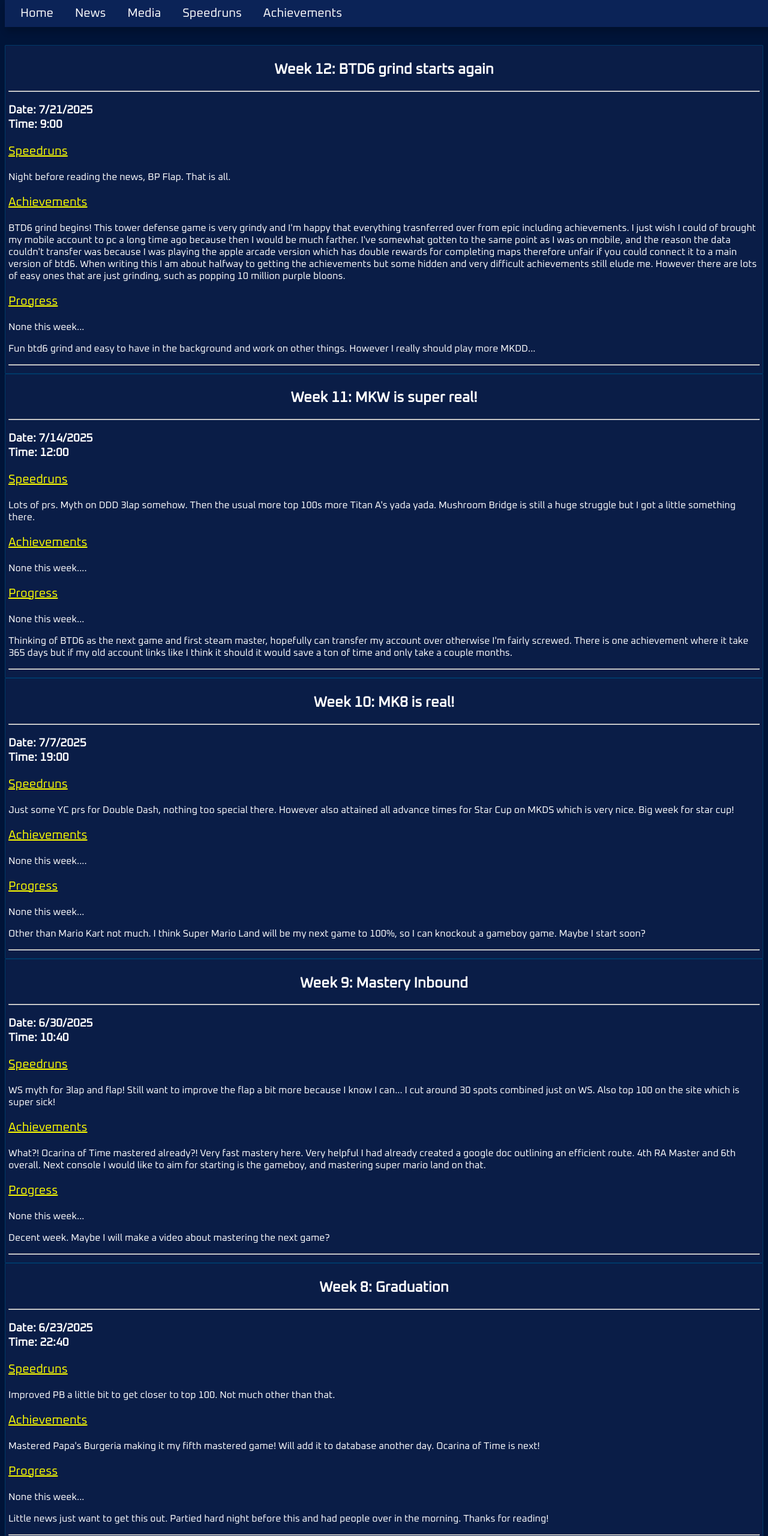
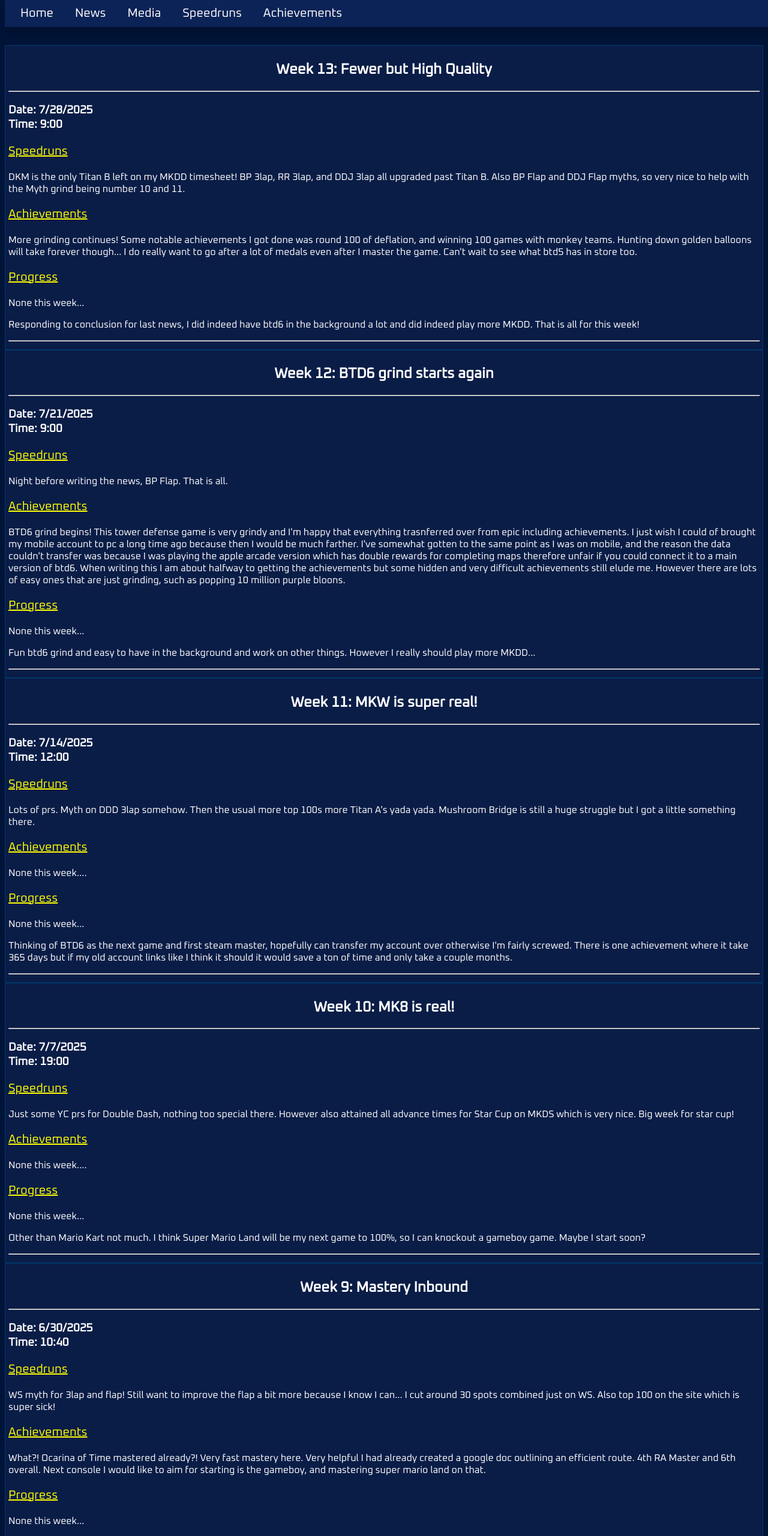
Before and after one commit to Zevihex/Central, a website: page docs/news.html in a window 1280 px wide. Shown: the top 2560 px of the page at 60% size. Drawn offline with Linux system fonts and the light colour scheme.

Commit message:
News Update 2025-7-28

```diff
--- a/docs/news.html
+++ b/docs/news.html
@@ -33,11 +33,33 @@
     <hr>
   </div> -->
   <div class="container">
+    <h2>Week 13: Fewer but High Quality</h2>
+    <hr>
+    <h3>Date: 7/28/2025<br>Time: 9:00</h3>
+    <p class="underline">Speedruns</p>
+      DKM is the only Titan B left on my MKDD timesheet! BP 3lap, RR 3lap, and DDJ 3lap all upgraded past Titan B.
+      Also BP Flap and DDJ Flap myths, so very nice to help with the Myth grind being number 10 and 11.
+    <p>
+    </p>
+    <p class="underline">Achievements</p>
+    <p>
+      More grinding continues! Some notable achievements I got done was round 100 of deflation, and winning 100 games with monkey teams.
+      Hunting down golden balloons will take forever though... I do really want to go after a lot of medals even after I master the game.
+      Can't wait to see what btd5 has in store too.
+    </p>
+    <p class="underline">Progress</p>
+    <p>None this week...</p>
+    <p>
+      Responding to conclusion for last news, I did indeed have btd6 in the background a lot and did indeed play more MKDD. That is all for this week!
+    </p>
+    <hr>
+  </div>
+  <div class="container">
     <h2>Week 12: BTD6 grind starts again</h2>
     <hr>
     <h3>Date: 7/21/2025<br>Time: 9:00</h3>
     <p class="underline">Speedruns</p>
-      Night before reading the news, BP Flap. That is all.
+      Night before writing the news, BP Flap. That is all.
     <p>
     </p>
     <p class="underline">Achievements</p>
@@ -111,22 +133,5 @@
     </p>
     <hr>
   </div>
-  <div class="container">
-    <h2>Week 8: Graduation</h2>
-    <hr>
-    <h3>Date: 6/23/2025<br>Time: 22:40</h3>
-    <p class="underline">Speedruns</p>
-      Improved PB a little bit to get closer to top 100. Not much other than that.
-    <p>
-    </p>
-    <p class="underline">Achievements</p>
-    <p>Mastered Papa's Burgeria making it my fifth mastered game! Will add it to database another day. Ocarina of Time is next!</p>
-    <p class="underline">Progress</p>
-    <p>None this week...</p>
-    <p>
-      Little news just want to get this out. Partied hard night before this and had people over in the morning. Thanks for reading!
-    </p>
-    <hr>
-  </div>
 </body>
 </html>
```
